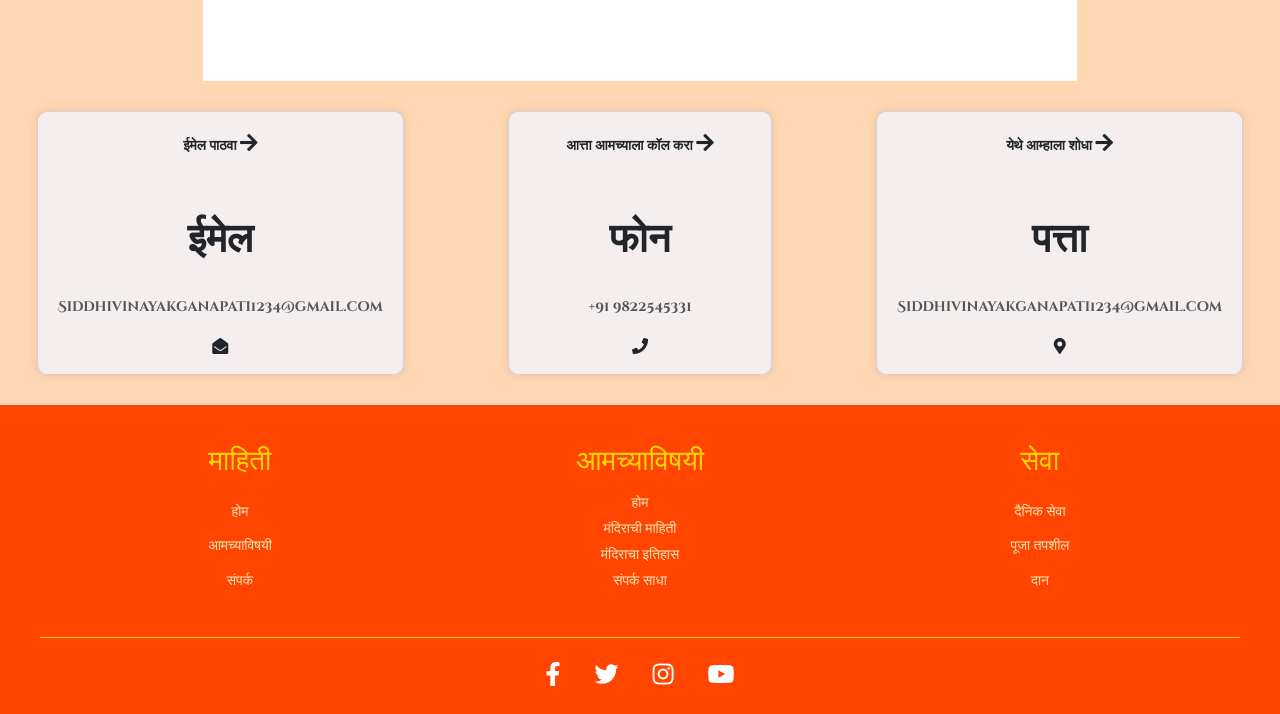
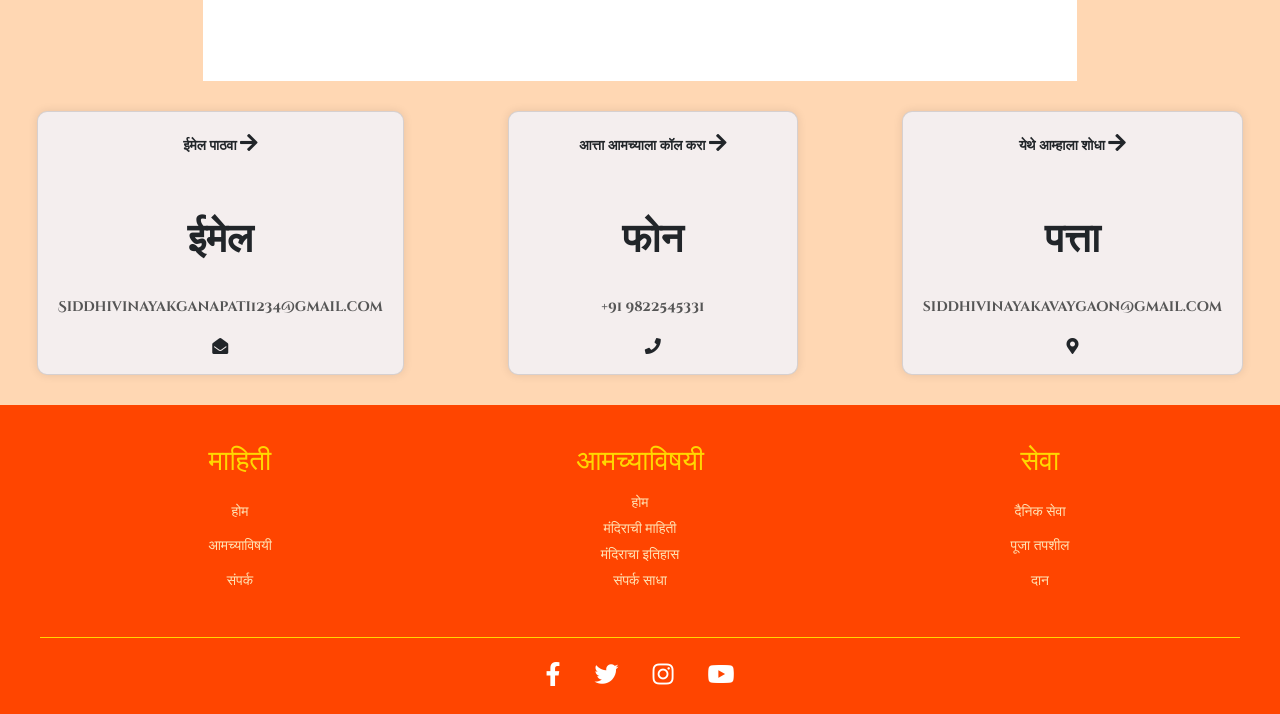
Before and after one commit to SiddhiVinayaka7/temple, a Django app: template templates/Marathi/contact.html in a window 1280 px wide. Shown: the part 2183-2897 px from the top of the page. Run offline with Django 4.2, Linux system fonts and the light colour scheme; the template is opened without the code that fills it, so the values that code supplies are empty; some libraries are stand-ins or nearby versions.

Commit message:
Update contact.html

```diff
--- a/templates/Marathi/contact.html
+++ b/templates/Marathi/contact.html
@@ -171,7 +171,7 @@
       <div class ="card" style="background-color: rgb(244, 238, 238)">
         <h5><b>येथे आम्हाला शोधा </b><i class='fa fa-arrow-right'></i></h5>
         <h1>पत्ता</h1><br>
-        <p><b>Siddhivinayakganapati1234@gmail.com
+        <p><b>siddhivinayakavaygaon@gmail.com
           </b></p>
         <i class="fas fa-map-marker-alt"></i>
       </div>
```
